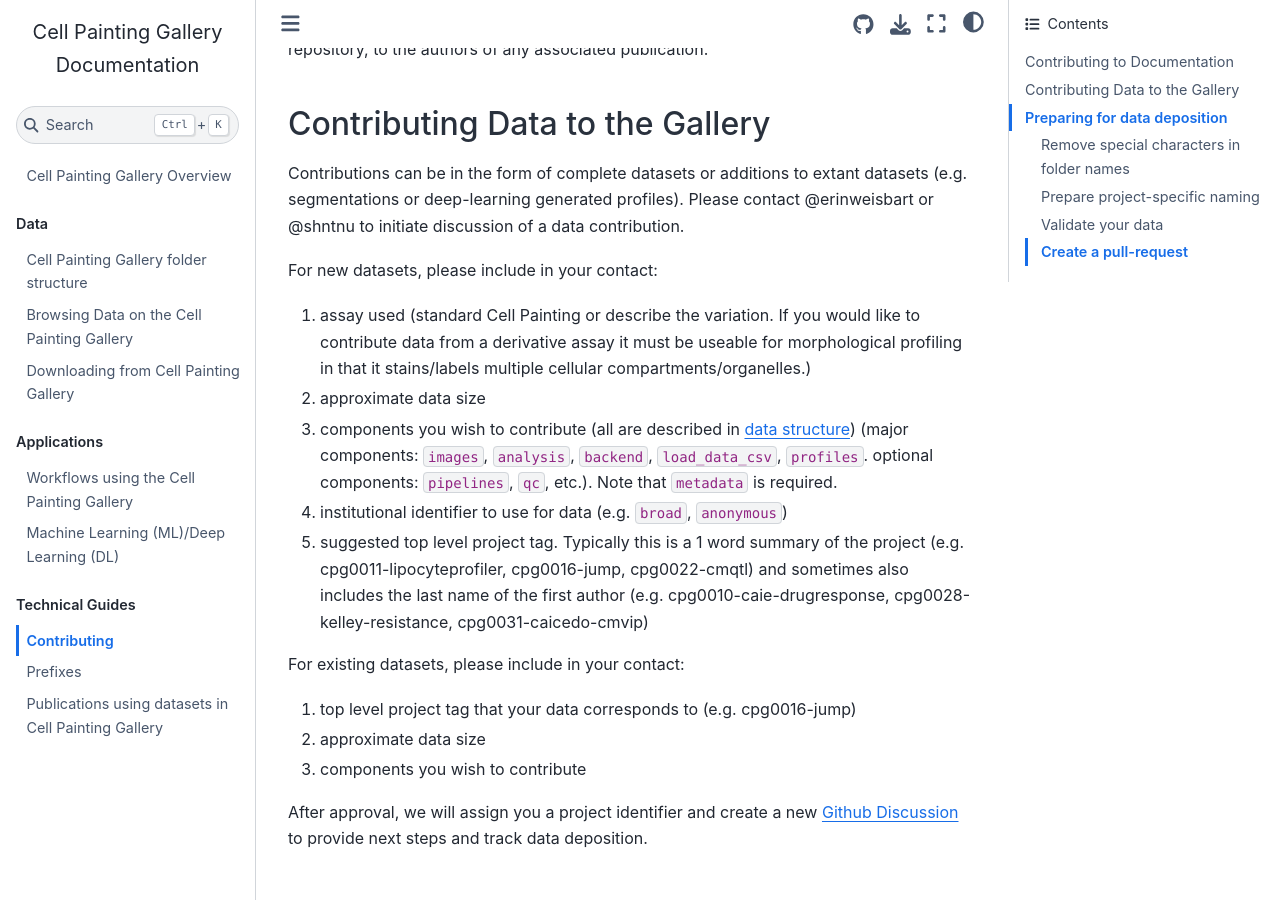
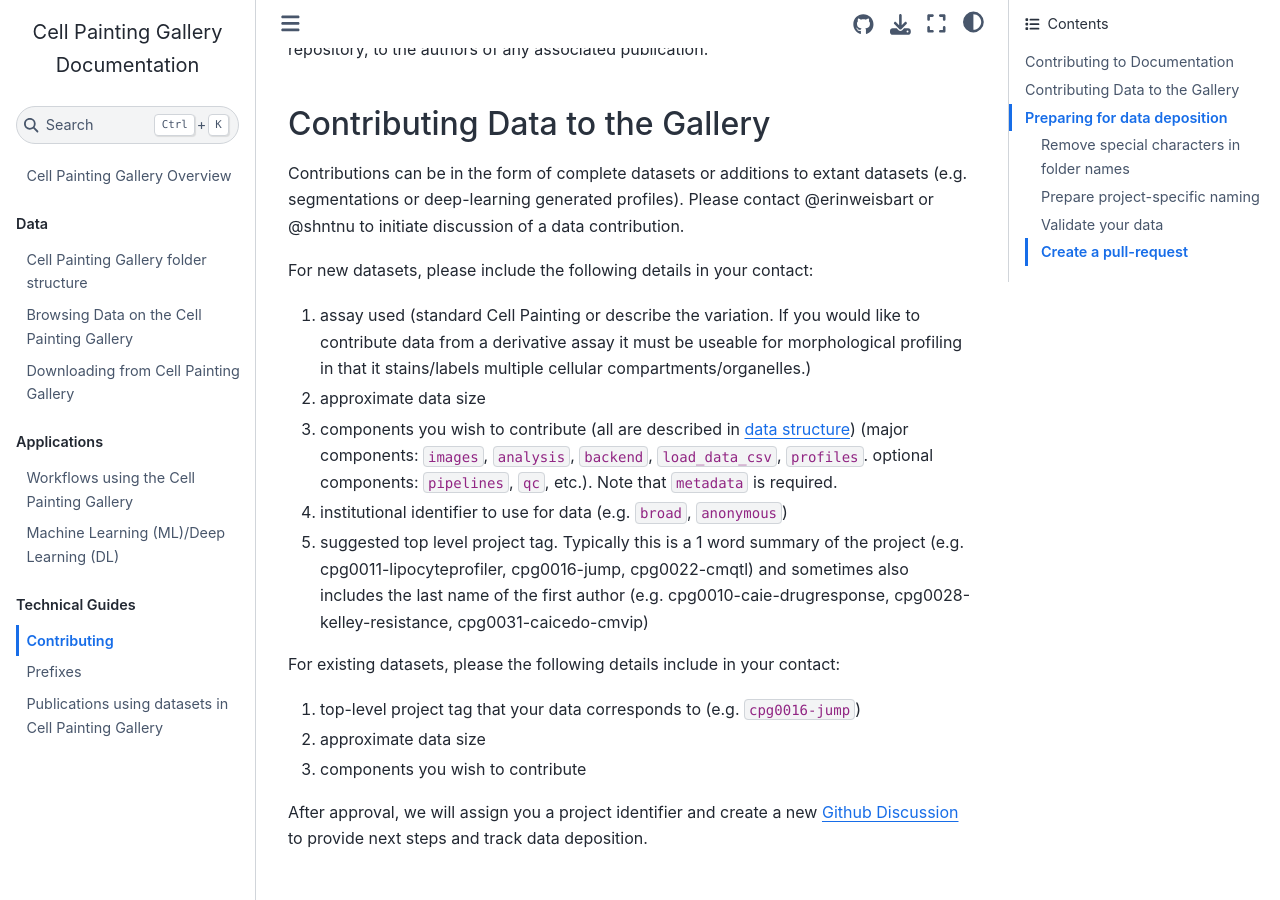
Before and after one commit to broadinstitute/cellpainting-gallery, a Jupyter Book: the page built from documentation/contributing_to_cpg.md, in a window 1280 px wide and 900 px high, scrolled down 426 px. Built offline with Jupyter Book 1.0.4 settings and Sphinx 7.4.7 and the Sphinx Book theme 1.1.4, drawn with Linux system fonts in a browser that asks for light colours.

Commit message:
Update contributing_to_cpg.md

```diff
--- a/documentation/contributing_to_cpg.md
+++ b/documentation/contributing_to_cpg.md
@@ -16,7 +16,7 @@
 Contributions can be in the form of complete datasets or additions to extant datasets (e.g. segmentations or deep-learning generated profiles).
 Please contact @erinweisbart or @shntnu to initiate discussion of a data contribution.
 
-For new datasets, please include in your contact:
+For new datasets, please include the following details in your contact:
 
 1) assay used (standard Cell Painting or describe the variation. If you would like to contribute data from a derivative assay it must be useable for morphological profiling in that it stains/labels multiple cellular compartments/organelles.)
 2) approximate data size
@@ -24,9 +24,9 @@
 4) institutional identifier to use for data (e.g. `broad`, `anonymous`)
 5) suggested top level project tag. Typically this is a 1 word summary of the project (e.g. cpg0011-lipocyteprofiler, cpg0016-jump, cpg0022-cmqtl) and sometimes also includes the last name of the first author (e.g. cpg0010-caie-drugresponse, cpg0028-kelley-resistance, cpg0031-caicedo-cmvip)
 
-For existing datasets, please include in your contact:
+For existing datasets, please  the following details include in your contact:
 
-1) top level project tag that your data corresponds to (e.g. cpg0016-jump)
+1) top-level project tag that your data corresponds to (e.g. `cpg0016-jump`)
 2) approximate data size
 3) components you wish to contribute
 
```
